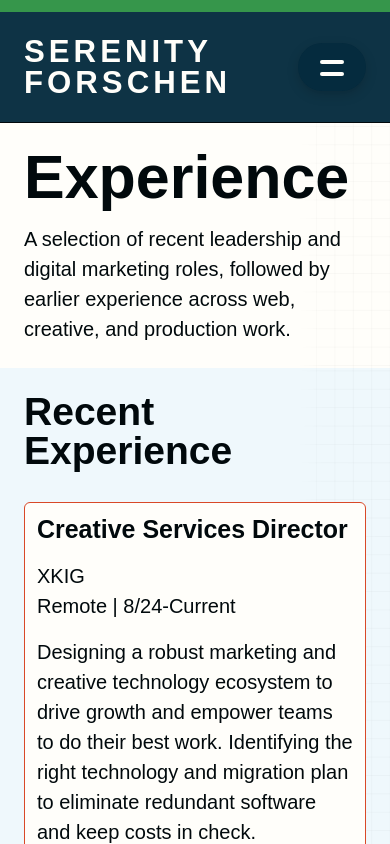
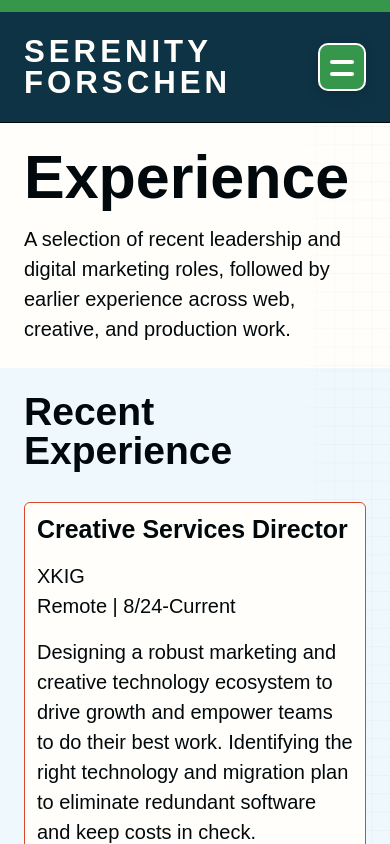
Before and after one commit to sforschen/asylum, a Next.js app: page /experience in a window 390 px wide. Shown: the top 844 px of the page. Built offline with nearby package versions, Linux system fonts and the light colour scheme.

Commit message:
Restore hamburger nav button styling

```diff
--- a/app/globals.css
+++ b/app/globals.css
@@ -228,7 +228,7 @@ a:hover {
 }
 
 /* buttons */
-a.button:any-link, button:not(.media-modal-image-button) {
+a.button:any-link, button:not(.media-modal-image-button):not(.site-nav-toggle) {
   font-family: var(--body-font-family);
   line-height: 1;
   display: inline-block;
@@ -255,30 +255,30 @@ a.button:any-link, button:not(.media-modal-image-button) {
 }
 
 a.button:any-link *,
-button * {
+button:not(.site-nav-toggle) * {
   font-style: normal;
   font-weight: 700;
 }
 
-a.button:hover, a.button:focus, button:not(.media-modal-image-button):hover, button:not(.media-modal-image-button):focus  {
+a.button:hover, a.button:focus, button:not(.media-modal-image-button):not(.site-nav-toggle):hover, button:not(.media-modal-image-button):not(.site-nav-toggle):focus  {
   background-color: var(--clr-red);
   cursor: pointer;
   transform: translateY(-0.0625rem) scale(1.01);
 }
 
-button:not(.media-modal-image-button):disabled, button:not(.media-modal-image-button):disabled:hover {
+button:not(.media-modal-image-button):not(.site-nav-toggle):disabled, button:not(.media-modal-image-button):not(.site-nav-toggle):disabled:hover {
   background-color: var(--light-color);
   cursor: unset;
   transform: none;
 }
 
-a.button.secondary, button.secondary {
+a.button.secondary, button.secondary:not(.site-nav-toggle) {
   background-color: unset;
   border: var(--border-width-medium) solid var(--clr-blue);
   color: var(--clr-blue)
 }
 
-a.button.secondary:hover, button.secondary:hover {
+a.button.secondary:hover, button.secondary:not(.site-nav-toggle):hover {
   background-color: var(--clr-blue);
   border: var(--border-width-medium) solid var(--clr-blue);
   color: var(--clr-white)
@@ -886,8 +886,8 @@ header .site-nav {
 
 a.button:hover,
 a.button:focus,
-button:hover,
-button:focus,
+button:not(.site-nav-toggle):hover,
+button:not(.site-nav-toggle):focus,
 .portfolio-section a.button:hover,
 .portfolio-section a.button:focus,
 .knowledge-section a.button:hover,
@@ -2398,7 +2398,7 @@ main .section.highlight-red.cta-section > .page-container.page-section-content::
   }
 
   a.button:any-link,
-  button {
+  button:not(.site-nav-toggle) {
     white-space: normal;
   }
 
```
